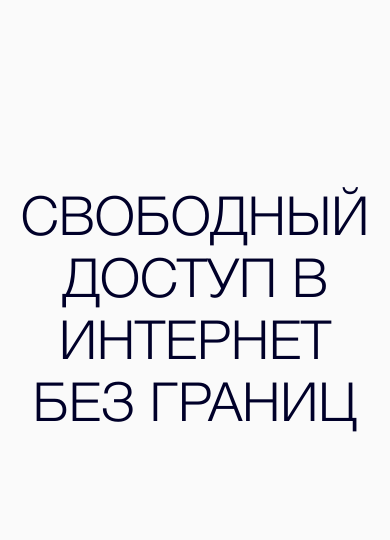
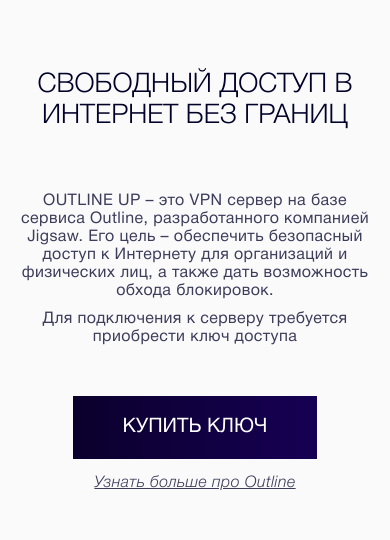
Before and after one commit to ker4ik13/outline-up, a Next.js app in the folder client/: page / in a window 390 px wide. Shown: the part 854-1394 px from the top of the page. Built offline with nearby package versions, Linux system fonts and the light colour scheme.

Commit message:
feat: адаптив второго блока

```diff
--- a/client/src/widgets/user/MainScreen/MainScreen.module.scss
+++ b/client/src/widgets/user/MainScreen/MainScreen.module.scss
@@ -23,12 +23,10 @@
   height: 100vh;
   -o-object-fit: cover;
   object-fit: cover;
-  -webkit-clip-path: fill-box;
-  clip-path: fill-box;
-  -webkit-mask: #00c2ff;
-  mask: #00c2ff;
-  fill: #00c2ff;
-  color: #00c2ff;
+  -webkit-user-select: none;
+  -moz-user-select: none;
+  -ms-user-select: none;
+  user-select: none;
 }
 .text {
   background-color: rgba(0, 0, 0, 0.5);
--- a/client/src/widgets/user/MainScreen/MainScreen.tsx
+++ b/client/src/widgets/user/MainScreen/MainScreen.tsx
@@ -14,6 +14,7 @@
         loop
         preload="auto"
         muted
+        unselectable="on"
         className={styles.video}
         id="video"
         draggable={false}
--- a/client/src/widgets/user/TextWithButton/TextWithButton.module.scss
+++ b/client/src/widgets/user/TextWithButton/TextWithButton.module.scss
@@ -3,6 +3,10 @@
 .textBlock {
   background-color: $bg-dark-white;
   padding: rem(200) 0;
+
+  @media screen and (max-width: $max-768) {
+    padding: rem(80) 0;
+  }
 }
 .container {
   @include container();
@@ -16,6 +20,11 @@
   text-transform: uppercase;
   text-align: center;
   margin-bottom: rem(100);
+
+  @media screen and (max-width: $max-768) {
+    @include mob-h1();
+    margin-bottom: rem(60);
+  }
 }
 .textWrapper {
   display: flex;
@@ -28,6 +37,10 @@
 .text {
   @include desktop-p();
   text-align: center;
+
+  @media screen and (max-width: $max-768) {
+    @include mob-p();
+  }
 }
 .buttonWrapper {
   display: flex;
@@ -42,4 +55,8 @@
   color: $light-black;
   cursor: pointer;
   text-align: center;
+
+  @media screen and (max-width: $max-768) {
+    @include mob-link();
+  }
 }
```
